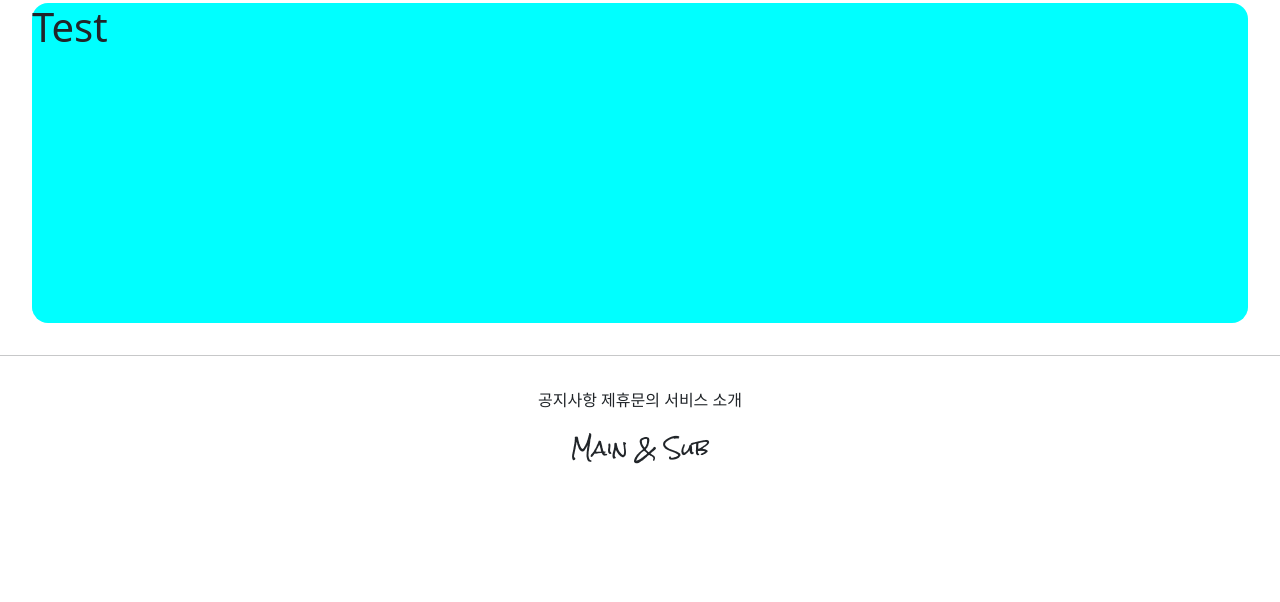
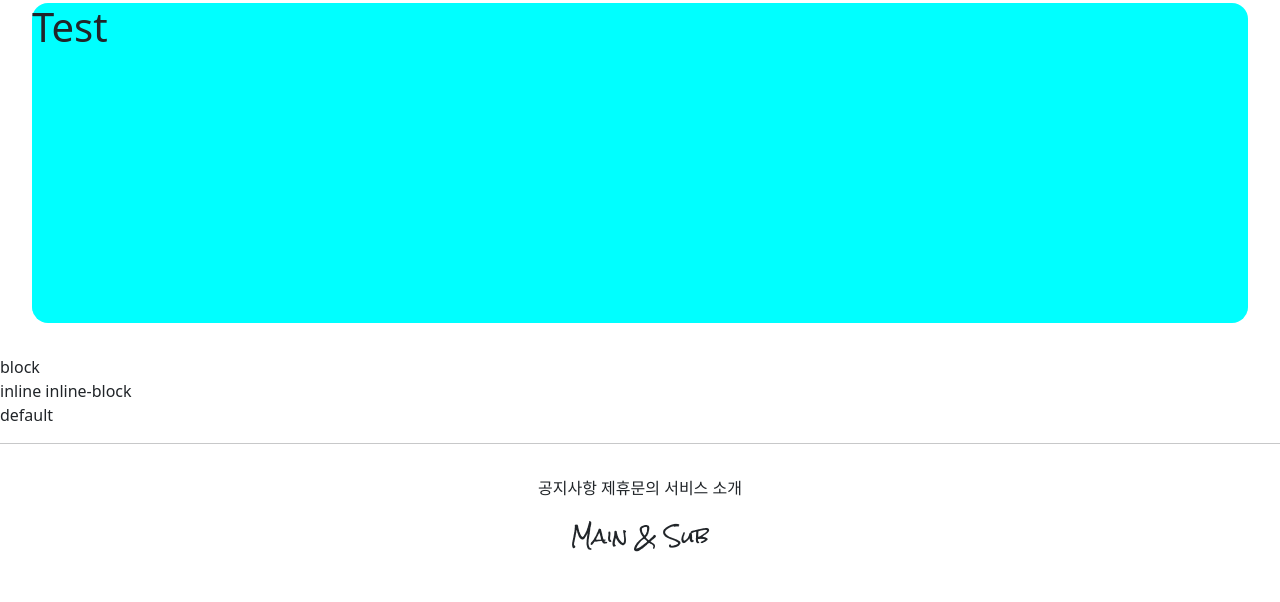
Before and after one commit to xxoellie/xxoellie, a Django app: page /accounts/hello_world/ in a window 1280 px wide. Shown: the part 198-800 px from the top of the page. Run offline with Django 3.2, Linux system fonts and the light colour scheme; parts of the project's set-up code (start-up, migrations or seed data) failed here and were passed over.

Commit message:
xxoellie practice 7/7 2

```diff
--- a/accountapp/templates/accountapp/hello_world.html
+++ b/accountapp/templates/accountapp/hello_world.html
@@ -6,4 +6,12 @@
         <h1>Test</h1>
     </div>
 
+        <div class="testing" style="display : block">block</div>
+        <div class="testing" style="display : inline">inline</div>
+        <div class="testing" style="display : inline-block" >inline-block</div>
+        <div class="testing" style="display : none">none</div>
+        <div class="testing">default</div>
+
+    </div>
+
 {% endblock %}
```
